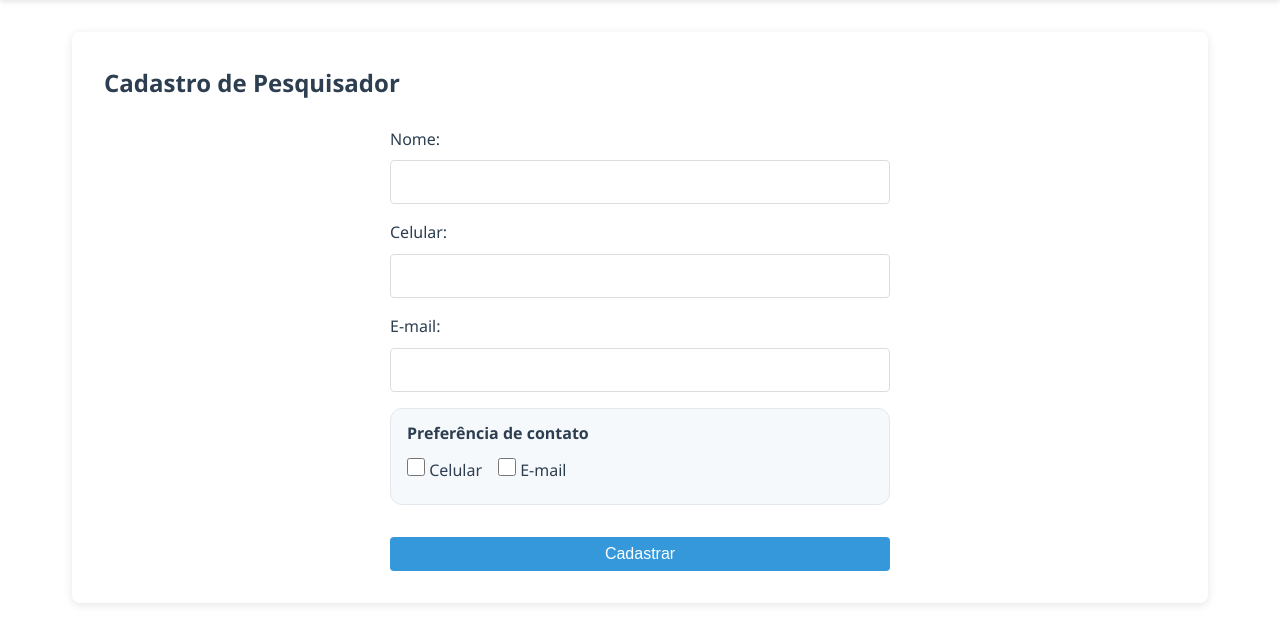
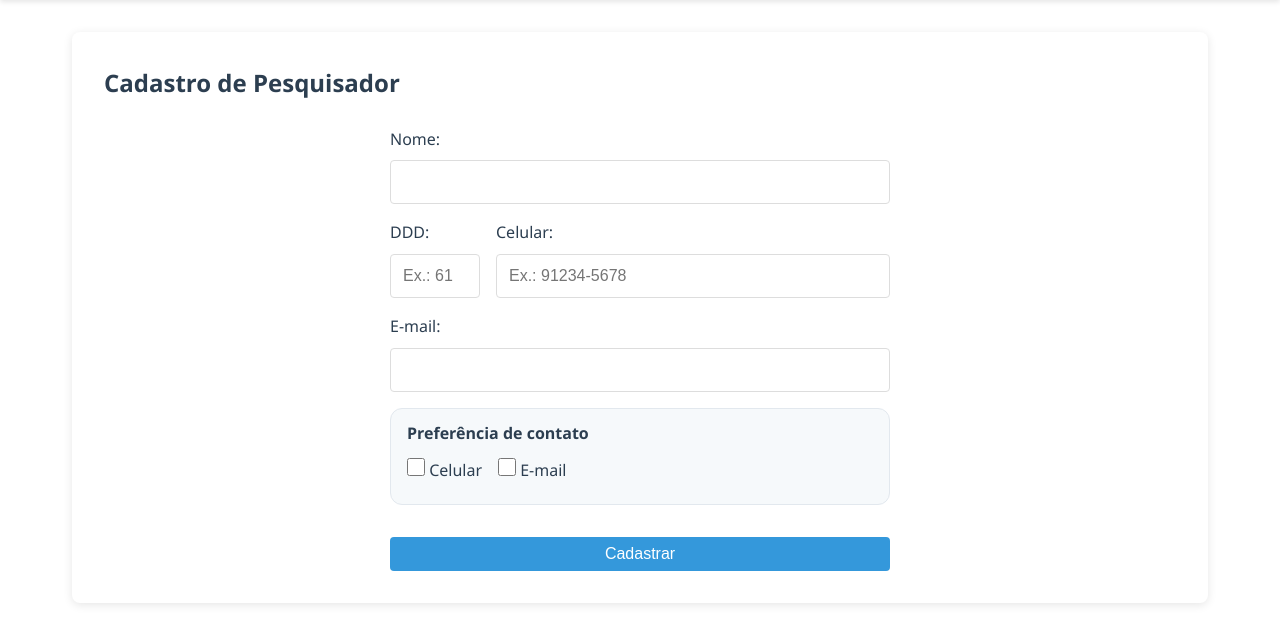
Before and after one commit to VictorPontual/ELO, a Django app: page /contas/cadastro/ in a window 1280 px wide. Shown: the part 70-713 px from the top of the page. Run offline with Django 5.2, Linux system fonts and the light colour scheme; the visitor is signed in with stand-in values (Sample User, id 1).

Commit message:
hotfix: pequenas mudanças

```diff
--- a/elo/contas/static/contas/css/cadastro.css
+++ b/elo/contas/static/contas/css/cadastro.css
@@ -12,6 +12,20 @@
 
 .field-group {
     margin-bottom: 1rem;
+}
+
+.phone-group {
+    display: flex;
+    gap: 1rem;
+    align-items: flex-start;
+}
+
+.phone-group .field-ddd {
+    flex: 0 0 90px;
+}
+
+.phone-group .field-celular {
+    flex: 1;
 }
 
 .preference-group {
--- a/elo/contas/templates/contas/cadastro.html
+++ b/elo/contas/templates/contas/cadastro.html
@@ -15,10 +15,17 @@
         {{ form.nome }}
         {{ form.nome.errors }}
     </div>
-    <div class="field-group">
-        {{ form.celular.label_tag }}
-        {{ form.celular }}
-        {{ form.celular.errors }}
+    <div class="phone-group">
+        <div class="field-group field-ddd">
+            {{ form.ddd.label_tag }}
+            {{ form.ddd }}
+            {{ form.ddd.errors }}
+        </div>
+        <div class="field-group field-celular">
+            {{ form.celular.label_tag }}
+            {{ form.celular }}
+            {{ form.celular.errors }}
+        </div>
     </div>
     <div class="field-group">
         {{ form.email.label_tag }}
--- a/elo/contas/views.py
+++ b/elo/contas/views.py
@@ -29,7 +29,22 @@ class UserLoginView(LoginView):
 
 class PesquisadorForm(forms.ModelForm):
     nome = forms.CharField(max_length=150, label='Nome')
-    celular = forms.CharField(max_length=25, label='Celular', required=False)
+    ddd = forms.CharField(
+        max_length=2,
+        label='DDD',
+        required=False,
+        widget=forms.TextInput(attrs={
+            'placeholder': 'Ex.: 61',
+            'inputmode': 'numeric',
+            'maxlength': '2',
+        }),
+    )
+    celular = forms.CharField(
+        max_length=25,
+        label='Celular',
+        required=False,
+        widget=forms.TextInput(attrs={'placeholder': 'Ex.: 91234-5678'}),
+    )
     email = forms.EmailField(label='E-mail')
     preferencia_comunicacao_celular = forms.BooleanField(
         label='Preferencia de contato por celular',
@@ -42,6 +57,7 @@ class PesquisadorForm(forms.ModelForm):
 
     field_order = [
         'nome',
+        'ddd',
         'celular',
         'preferencia_comunicacao_celular',
         'email',
@@ -60,6 +76,20 @@ class PesquisadorForm(forms.ModelForm):
             'preferencia_comunicacao_celular': 'Preferencia de contato por celular',
             'preferencia_comunicacao_email': 'Preferencia de contato por e-mail',
         }
+
+    def clean_ddd(self):
+        ddd = (self.cleaned_data.get('ddd') or '').strip()
+        if ddd and (not ddd.isdigit() or len(ddd) != 2):
+            raise forms.ValidationError('Informe o DDD com 2 dígitos. Ex.: 61.')
+        return ddd
+
+    def clean(self):
+        cleaned_data = super().clean()
+        ddd = (cleaned_data.get('ddd') or '').strip()
+        celular = (cleaned_data.get('celular') or '').strip()
+        if ddd and not celular:
+            self.add_error('celular', 'Informe o número do celular junto com o DDD.')
+        return cleaned_data
 
     def clean_email(self):
         email = self.cleaned_data.get('email', '').strip().lower()
@@ -82,6 +112,11 @@ class PesquisadorForm(forms.ModelForm):
         pesquisador = super().save(commit=False)
         email = self.cleaned_data['email']
         nome = self.cleaned_data['nome']
+
+        ddd = (self.cleaned_data.get('ddd') or '').strip()
+        celular = (self.cleaned_data.get('celular') or '').strip()
+        if ddd and celular:
+            pesquisador.celular = f'({ddd}) {celular}'
 
         # Cria uma conta tecnica inativa somente para manter integridade do relacionamento.
         user = User.objects.create_user(
```
Also changed, not shown: elo/projetos/views.py (+0 -48 lines).
